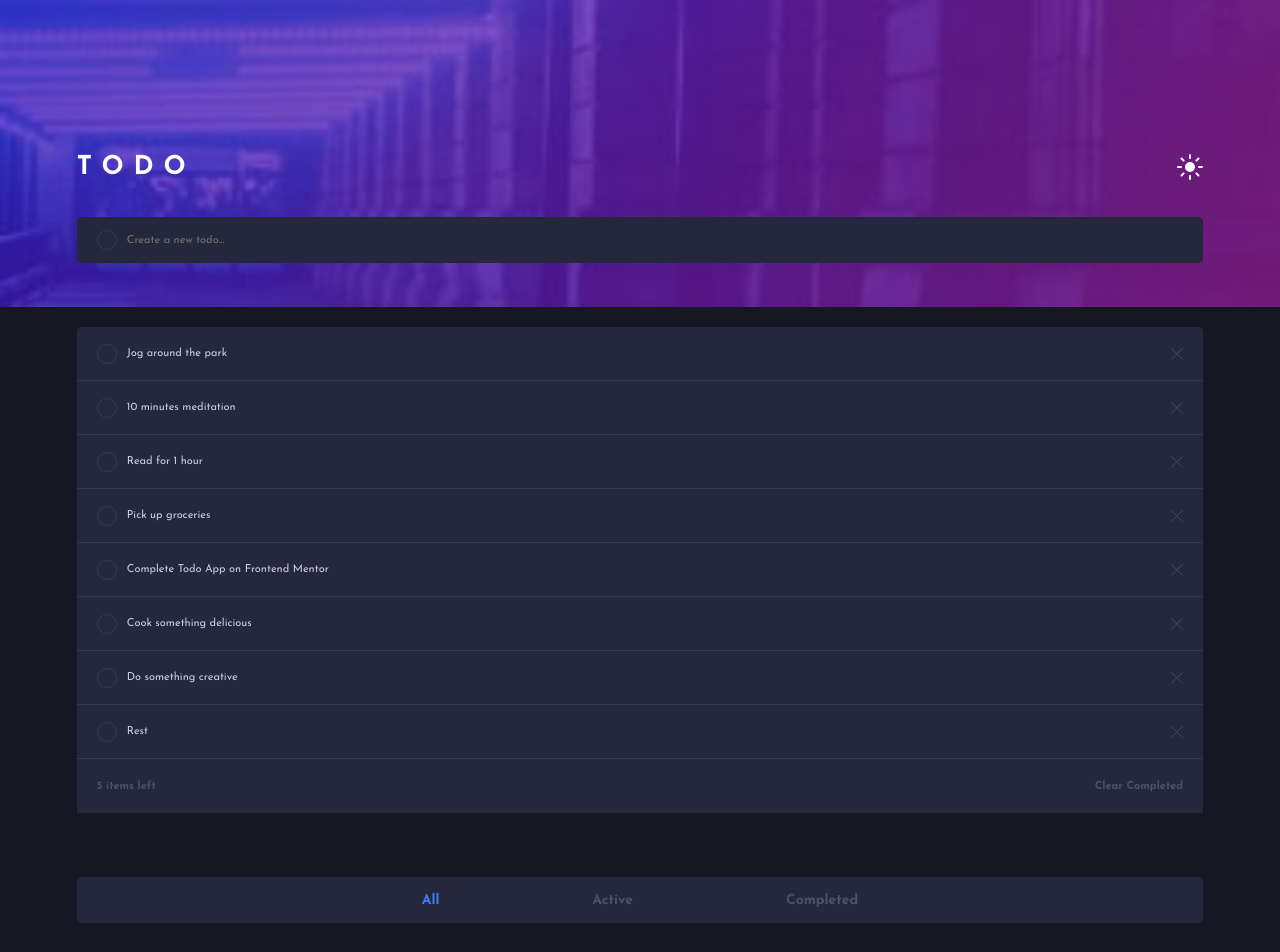
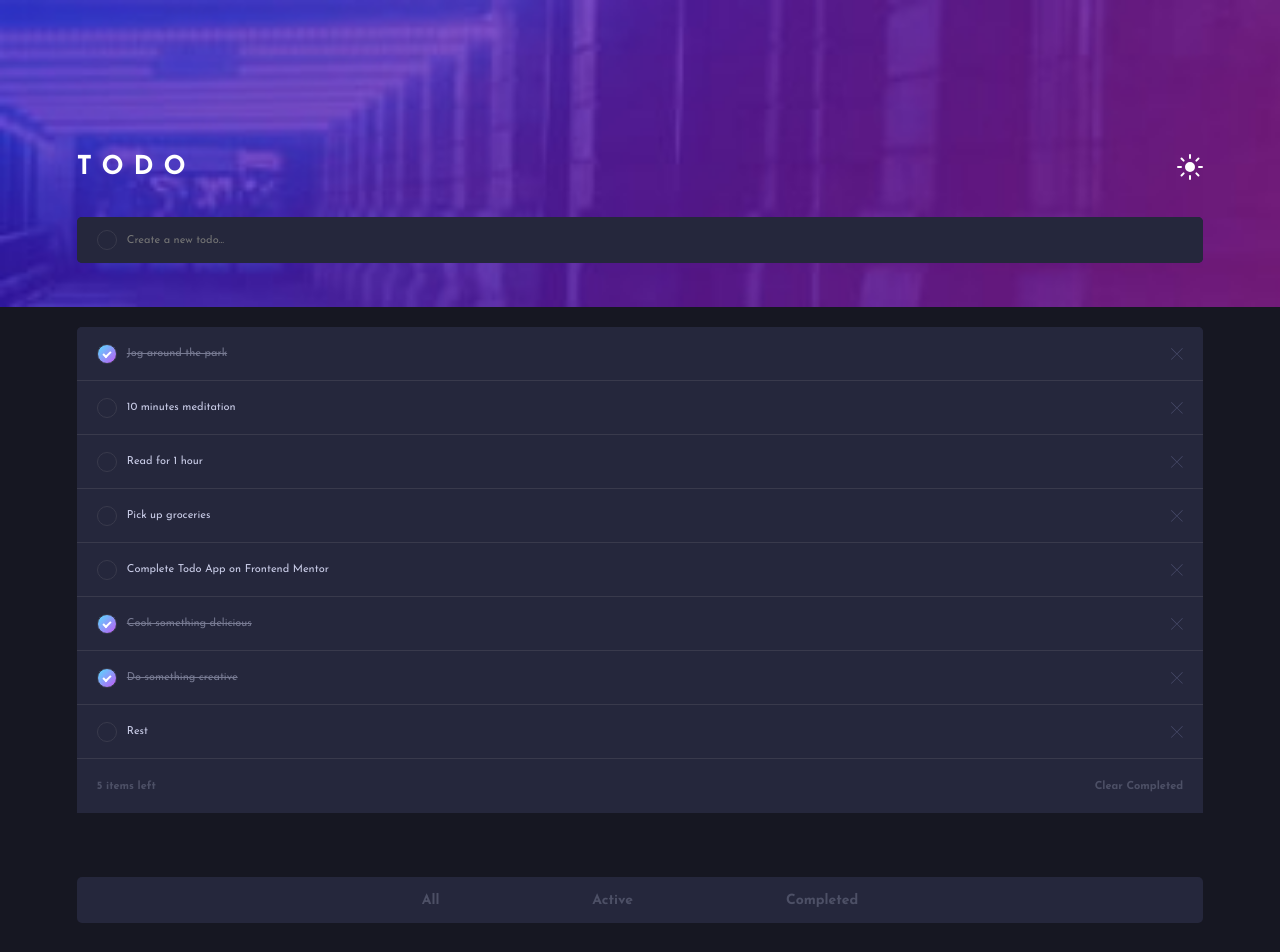
Before and after one commit to KaskaS-O/todo-app, a React (Create React App) app: page / in a window 1280 px wide. Shown: the top 952 px of the page. Built offline with nearby package versions, Linux system fonts and the light colour scheme.

Commit message:
Handle filtering the list, handle clearing completed tasks

```diff
--- a/src/components/App.js
+++ b/src/components/App.js
@@ -16,6 +16,7 @@ class App extends Component {
       { title: "Rest", active: true },
     ],
     newTask: "",
+    filteredTasks: "",
     isThemeDark: true,
   };
 
@@ -59,6 +60,38 @@ class App extends Component {
     });
   }
 
+  handleCheckbox(title) {
+    const tasks = this.state.tasks;
+    const index = tasks.findIndex((task) => task.title === title);
+    tasks[index].active = !tasks[index].active;
+    this.setState({
+      tasks,
+    });
+  }
+
+  filterTaskList(e) {
+    const selectedFilter = e.target;
+    let filteredTasks = this.state.tasks;
+
+    if (selectedFilter.id === "allTasks") {
+      filteredTasks = this.state.tasks;
+    } else if (selectedFilter.id === "activeTasks") {
+      filteredTasks = filteredTasks.filter((task) => task.active);
+    } else if (selectedFilter.id === "completedTasks") {
+      filteredTasks = filteredTasks.filter((task) => !task.active);
+    }
+    this.setState({
+      filteredTasks,
+    });
+  }
+
+  clearCompleted() {
+    const tasks = this.state.tasks.filter((task) => task.active);
+    this.setState({
+      tasks,
+    });
+  }
+
   render() {
     return (
       <div className={`page ${this.state.isThemeDark ? "dark" : "light"}`}>
@@ -94,8 +127,12 @@ class App extends Component {
         </form>
         <TaskList
           tasks={this.state.tasks}
+          filteredTasks={this.state.filteredTasks}
           theme={this.state.isThemeDark}
           delete={this.deleteTask.bind(this)}
+          checkbox={this.handleCheckbox.bind(this)}
+          filter={this.filterTaskList.bind(this)}
+          clearCompleted={this.clearCompleted.bind(this)}
         />
         <p className="txt">Drag and drop to reorder list</p>
         <footer className="attribution">
--- a/src/components/FilterPanel.js
+++ b/src/components/FilterPanel.js
@@ -3,9 +3,27 @@ import React from "react";
 const FilterPanel = (props) => {
   return (
     <div className={`filter-panel ${props.theme ? "dark" : "light"}`}>
-      <span className="filter-panel__filter active">All</span>
-      <span className="filter-panel__filter">Active</span>
-      <span className="filter-panel__filter">Completed</span>
+      <span
+        className="filter-panel__filter"
+        id="allTasks"
+        onClick={props.filter}
+      >
+        All
+      </span>
+      <span
+        className="filter-panel__filter"
+        id="activeTasks"
+        onClick={props.filter}
+      >
+        Active
+      </span>
+      <span
+        className="filter-panel__filter"
+        id="completedTasks"
+        onClick={props.filter}
+      >
+        Completed
+      </span>
     </div>
   );
 };
--- a/src/components/Task.js
+++ b/src/components/Task.js
@@ -3,9 +3,17 @@ import img from "../images/icon-cross.svg";
 
 const Task = (props) => {
   return (
-    <li className={`task-list__task task ${props.theme ? "dark" : "light"}`}>
+    <li
+      className={`task-list__task task ${props.theme ? "dark" : "light"} ${
+        props.active ? null : "done"
+      }`}
+    >
       <label className="task__title">
-        <input className="task__checkbox" type="checkbox" />
+        <input
+          className="task__checkbox"
+          type="checkbox"
+          onChange={() => props.checkbox(props.title)}
+        />
         <span className="task__checkmark"></span>
         {props.title}
       </label>
--- a/src/components/TaskList.js
+++ b/src/components/TaskList.js
@@ -4,22 +4,46 @@ import TaskManage from "./TaskManage";
 import FilterPanel from "./FilterPanel";
 
 const TaskList = (props) => {
-  const tasks = props.tasks.map((task) => (
+  let tasks = props.tasks;
+  if (!props.filteredTasks) {
+    tasks = props.tasks.map((task) => (
       <Task
         key={task.title}
         title={task.title}
         active={task.active}
         theme={props.theme}
         delete={props.delete}
+        checkbox={props.checkbox}
       />
     ));
+  } else {
+    tasks = props.filteredTasks.map((task) => (
+      <Task
+        key={task.title}
+        title={task.title}
+        active={task.active}
+        theme={props.theme}
+        delete={props.delete}
+        checkbox={props.checkbox}
+      />
+    ));
+  }
+
   return (
     <>
       <div className={`task-list ${props.theme ? "dark" : "light"}`}>
         <ul className="task-list__list">{tasks}</ul>
-        <TaskManage tasks={props.tasks} theme={props.theme} />
+        <TaskManage
+          tasks={props.tasks}
+          theme={props.theme}
+          clearCompleted={props.clearCompleted}
+        />
       </div>
-      <FilterPanel tasks={props.tasks} theme={props.theme} />
+      <FilterPanel
+        tasks={props.tasks}
+        theme={props.theme}
+        filter={props.filter}
+      />
     </>
   );
 };
--- a/src/components/TaskManage.js
+++ b/src/components/TaskManage.js
@@ -10,7 +10,9 @@ const TaskManage = (props) => {
       }`}
     >
       <span className="manage-tasks__active">{`${activeTasks.length} items left`}</span>
-      <button className="manage-tasks__clear">Clear Completed</button>
+      <button className="manage-tasks__clear" onClick={props.clearCompleted}>
+        Clear Completed
+      </button>
     </div>
   );
 };
--- a/src/scss/Task.scss
+++ b/src/scss/Task.scss
@@ -42,14 +42,6 @@
     align-items: center;
     flex-grow: 1;
     cursor: pointer;
-
-    input:checked ~ .task__checkmark {
-      background: $check-bg;
-    }
-
-    input:checked ~ .task__checkmark:after {
-      display: block;
-    }
   }
 
   &__delete {
@@ -59,6 +51,26 @@
       display: block;
       height: $checkbox-mobile * 0.6;
       width: $checkbox-mobile * 0.6;
+    }
+  }
+
+  &.done {
+    text-decoration: line-through;
+
+    .task__checkmark {
+      background: $check-bg;
+    }
+
+    .task__checkmark:after {
+      display: block;
+    }
+
+    &.dark {
+      @include dark-done;
+    }
+
+    &.light {
+      @include light-done;
     }
   }
 
--- a/src/scss/_variables.scss
+++ b/src/scss/_variables.scss
@@ -66,6 +66,14 @@ $desktop-xl: 1600px;
   color: $LT-very-dark-grayish-blue;
 }
 
+@mixin dark-done {
+  color: $DT-grayish-blue;
+}
+
+@mixin light-done {
+  color: $LT-light-grayish-blue;
+}
+
 @mixin dark-elements {
   background-color: $DT-very-dark-desaturated-blue;
   color: $DT-dark-grayish-blue;
--- a/src/scss/style.scss
+++ b/src/scss/style.scss
@@ -16,6 +16,6 @@
   }
 }
 
-.active {
+.selected {
   color: $bright-blue;
 }
```
Lines whose indentation alone changed are shown as unchanged.
